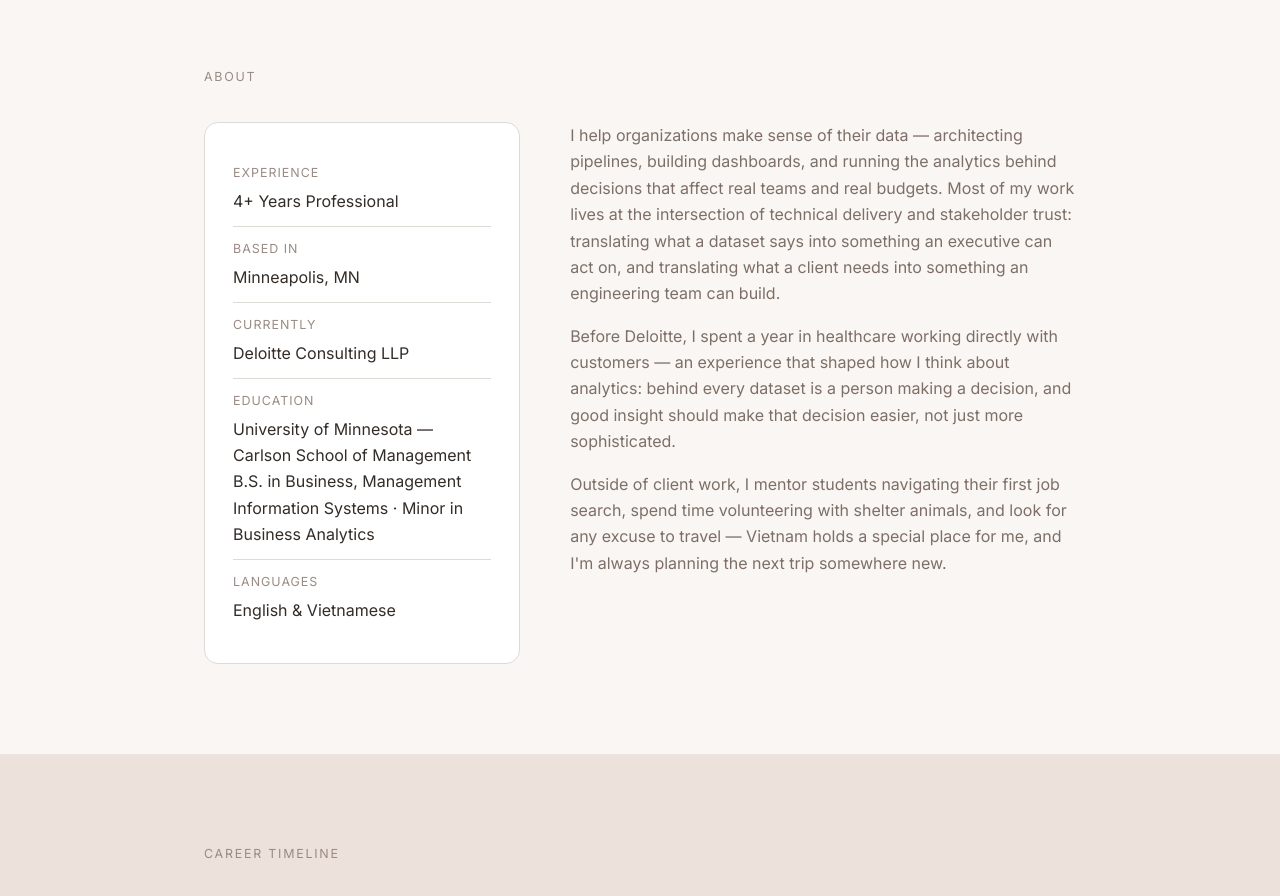
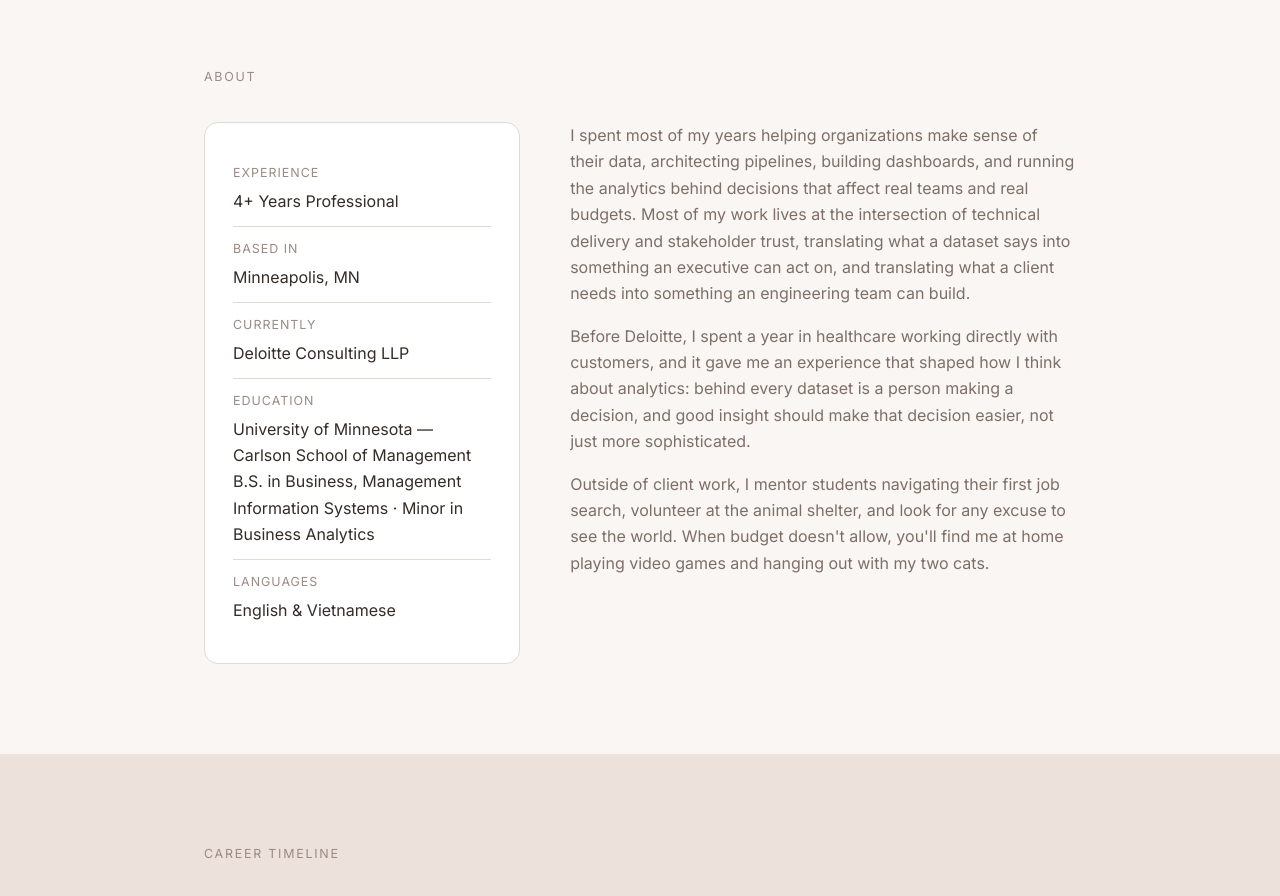
Before and after one commit to arichau-git/arielchau-biography, a plain HTML site: page index.html in a window 1280 px wide. Shown: the part 800-1696 px from the top of the page. Drawn offline with Linux system fonts and the light colour scheme.

Commit message:
Rewrite About section bio paragraphs
Co-Authored-By: Claude Sonnet 5 <noreply@anthropic.com>

```diff
--- a/index.html
+++ b/index.html
@@ -85,21 +85,21 @@
         </div>
         <div class="reveal">
           <p>
-            I help organizations make sense of their data — architecting pipelines, building dashboards,
-            and running the analytics behind decisions that affect real teams and real budgets. Most of my
-            work lives at the intersection of technical delivery and stakeholder trust: translating what a
-            dataset says into something an executive can act on, and translating what a client needs into
-            something an engineering team can build.
+            I spent most of my years helping organizations make sense of their data, architecting
+            pipelines, building dashboards, and running the analytics behind decisions that affect real
+            teams and real budgets. Most of my work lives at the intersection of technical delivery and
+            stakeholder trust, translating what a dataset says into something an executive can act on, and
+            translating what a client needs into something an engineering team can build.
           </p>
           <p>
-            Before Deloitte, I spent a year in healthcare working directly with customers — an experience
-            that shaped how I think about analytics: behind every dataset is a person making a decision, and
-            good insight should make that decision easier, not just more sophisticated.
+            Before Deloitte, I spent a year in healthcare working directly with customers, and it gave me
+            an experience that shaped how I think about analytics: behind every dataset is a person making
+            a decision, and good insight should make that decision easier, not just more sophisticated.
           </p>
           <p>
-            Outside of client work, I mentor students navigating their first job search, spend time
-            volunteering with shelter animals, and look for any excuse to travel — Vietnam holds a
-            special place for me, and I'm always planning the next trip somewhere new.
+            Outside of client work, I mentor students navigating their first job search, volunteer at the
+            animal shelter, and look for any excuse to see the world. When budget doesn't allow, you'll
+            find me at home playing video games and hanging out with my two cats.
           </p>
         </div>
       </div>
```
